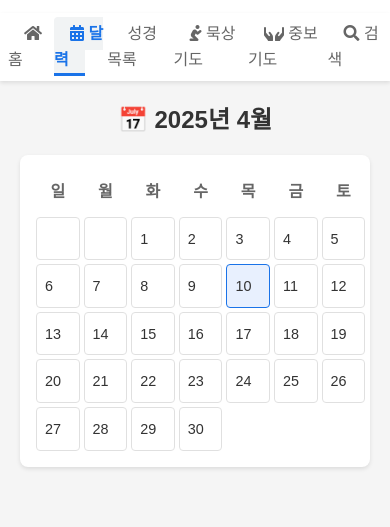
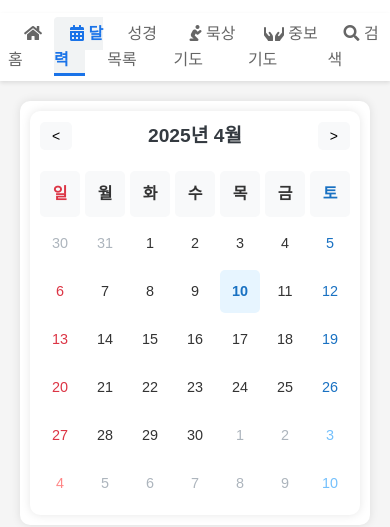
Before and after one commit to sizips32/bible-meditation-apps, a website: page index.html in a window 390 px wide. Both pictures are taken after a click on the link "달력". Shown: the part 57-584 px from the top of the page. Drawn offline with Linux system fonts and the light colour scheme.

Commit message:
feat: 오늘은 여기1

```diff
--- a/index.html
+++ b/index.html
@@ -24,12 +24,10 @@
     </nav>
 
     <main class="container">
-        <div class="calendar-controls">
-            <h2 id="current-month">📅</h2>
-        </div>
-
+        <!-- 달력 컨테이너 -->
         <div class="calendar"></div>
 
+        <!-- 묵상 컨테이너 -->
         <div class="meditation-container">
             <!-- 묵상 내용이 여기에 동적으로 로드됩니다 -->
         </div>
--- a/script.js
+++ b/script.js
@@ -45,72 +45,132 @@ function saveMeditationPrayers() {
 }
 
 // Calendar Functions
-function generateCalendar(year, month) {
+class Calendar {
+  constructor() {
+    this.currentDate = new Date();
+    this.selectedDate = new Date();
+    this.init();
+  }
+
+  init() {
+    this.render();
+    this.attachEventListeners();
+  }
+
+  // 달력 렌더링
+  render() {
+    const year = this.currentDate.getFullYear();
+    const month = this.currentDate.getMonth();
+
     const firstDay = new Date(year, month, 1);
     const lastDay = new Date(year, month + 1, 0);
-  const startingDay = firstDay.getDay();
-  const totalDays = lastDay.getDate();
-  const today = new Date();
 
-  // Update month display
-  const monthYear = firstDay.toLocaleDateString('ko-KR', {
-    year: 'numeric',
-    month: 'long'
-  });
-  currentMonthElement.innerHTML = `📅 ${monthYear}`;
+    const firstDayIndex = firstDay.getDay();
+    const lastDayDate = lastDay.getDate();
 
-  let calendarHTML = `
-    <div class="calendar-header">일</div>
-    <div class="calendar-header">월</div>
-    <div class="calendar-header">화</div>
-    <div class="calendar-header">수</div>
-    <div class="calendar-header">목</div>
-    <div class="calendar-header">금</div>
-    <div class="calendar-header">토</div>
+    let html = `
+      <div class="calendar">
+        <div class="calendar-header">
+          <button class="prev-month">&lt;</button>
+          <h2>${year}년 ${month + 1}월</h2>
+          <button class="next-month">&gt;</button>
+        </div>
+        <div class="calendar-days">
+          <div class="day-name sunday">일</div>
+          <div class="day-name">월</div>
+          <div class="day-name">화</div>
+          <div class="day-name">수</div>
+          <div class="day-name">목</div>
+          <div class="day-name">금</div>
+          <div class="day-name saturday">토</div>
     `;
 
-  // Add empty cells for days before the first day of the month
-  for (let i = 0; i < startingDay; i++) {
-    calendarHTML += '<div class="calendar-day empty"></div>';
+    // 이전 달의 마지막 날짜들
+    for (let i = firstDayIndex; i > 0; i--) {
+      const prevDate = new Date(year, month, -i + 1);
+      html += `<div class="calendar-day prev-month-day">${prevDate.getDate()}</div>`;
     }
 
-  // Add days of the month
-  for (let day = 1; day <= totalDays; day++) {
-    const date = `${year}-${String(month + 1).padStart(2, '0')}-${String(day).padStart(2, '0')}`;
-    const hasMeditation = meditations.some(m => m.date === date);
-    const isToday = today.getFullYear() === year &&
-                    today.getMonth() === month &&
-                    today.getDate() === day;
+    // 현재 달의 날짜들
+    for (let i = 1; i <= lastDayDate; i++) {
+      const today = new Date();
+      const isToday = i === today.getDate() &&
+                      month === today.getMonth() &&
+                      year === today.getFullYear();
 
-    calendarHTML += `
-      <div class="calendar-day ${hasMeditation ? 'has-meditation' : ''} ${isToday ? 'today' : ''}"
-           data-date="${date}">
-        <span class="date">${day}</span>
-        ${hasMeditation ? '<span class="meditation-indicator">✏️</span>' : ''}
+      const dayOfWeek = new Date(year, month, i).getDay();
+      const isSunday = dayOfWeek === 0;
+      const isSaturday = dayOfWeek === 6;
+
+      html += `
+        <div class="calendar-day ${isToday ? 'today' : ''} ${isSunday ? 'sunday' : ''} ${isSaturday ? 'saturday' : ''}"
+             data-date="${year}-${month + 1}-${i}">
+          ${i}
+        </div>`;
+    }
+
+    // 다음 달의 시작 날짜들
+    const remainingDays = 42 - (firstDayIndex + lastDayDate);
+    for (let i = 1; i <= remainingDays; i++) {
+      const dayOfWeek = new Date(year, month + 1, i).getDay();
+      const isSunday = dayOfWeek === 0;
+      const isSaturday = dayOfWeek === 6;
+
+      html += `
+        <div class="calendar-day next-month-day ${isSunday ? 'sunday' : ''} ${isSaturday ? 'saturday' : ''}">
+          ${i}
+        </div>`;
+    }
+
+    html += `
+        </div>
       </div>
     `;
+
+    document.querySelector('.calendar').innerHTML = html;
   }
 
-  calendar.innerHTML = calendarHTML;
-  addCalendarEventListeners();
-  calendar.style.display = 'grid';
+  // 이전 달로 이동
+  prevMonth() {
+    this.currentDate.setMonth(this.currentDate.getMonth() - 1);
+    this.render();
+    this.attachEventListeners();
   }
 
-function addCalendarEventListeners() {
-  const days = document.querySelectorAll('.calendar-day:not(.empty)');
-  days.forEach(day => {
-    day.addEventListener('click', () => {
-      const date = day.dataset.date;
-      const meditation = meditations.find(m => m.date === date);
+  // 다음 달로 이동
+  nextMonth() {
+    this.currentDate.setMonth(this.currentDate.getMonth() + 1);
+    this.render();
+    this.attachEventListeners();
+  }
 
-      if (meditation) {
-        displayMeditation(meditation);
-      } else {
-        showMeditationForm(date);
-      }
+  // 이벤트 리스너 설정
+  attachEventListeners() {
+    document.querySelector('.prev-month').addEventListener('click', () => {
+      this.prevMonth();
+    });
+
+    document.querySelector('.next-month').addEventListener('click', () => {
+      this.nextMonth();
+    });
+
+    // 날짜 선택 이벤트
+    document.querySelectorAll('.calendar-day:not(.prev-month-day):not(.next-month-day)').forEach(day => {
+      day.addEventListener('click', (e) => {
+        document.querySelectorAll('.calendar-day').forEach(d => d.classList.remove('selected'));
+        e.target.classList.add('selected');
+        const date = e.target.dataset.date;
+        this.selectedDate = new Date(date);
+        // 여기에 날짜 선택 시 실행할 콜백 함수를 추가할 수 있습니다.
       });
     });
   }
+}
+
+// 달력 초기화
+document.addEventListener('DOMContentLoaded', () => {
+  const calendar = new Calendar();
+});
 
 // Navigation Functions
 function showHomeView() {
--- a/styles.css
+++ b/styles.css
@@ -133,55 +133,134 @@ body {
 }
 
 .calendar {
+    width: 100%;
+    max-width: 800px;
+    margin: 0 auto;
+    background: #fff;
+    border-radius: 10px;
+    box-shadow: 0 0 10px rgba(0,0,0,0.1);
+    padding: 20px;
+}
+
+.calendar-header {
+    display: flex;
+    justify-content: space-between;
+    align-items: center;
+    margin-bottom: 20px;
+}
+
+.calendar-header button {
+    background: #f8f9fa;
+    border: none;
+    padding: 8px 15px;
+    border-radius: 5px;
+    cursor: pointer;
+    font-size: 16px;
+    transition: background-color 0.3s;
+}
+
+.calendar-header button:hover {
+    background: #e9ecef;
+}
+
+.calendar-header h2 {
+    margin: 0;
+    font-size: 1.5rem;
+    color: #343a40;
+}
+
+.calendar-days {
     display: grid;
     grid-template-columns: repeat(7, 1fr);
-    gap: 4px;
-    background-color: #fff;
-    padding: 1rem;
-    border-radius: 8px;
-    box-shadow: 0 2px 4px rgba(0,0,0,0.1);
-}
-
-.calendar-header {
+    gap: 5px;
+}
+
+.day-name {
     text-align: center;
-    padding: 0.5rem;
     font-weight: bold;
-    color: #666;
+    padding: 10px;
+    background: #f8f9fa;
+    border-radius: 5px;
+}
+
+.day-name.sunday {
+    color: #dc3545;
+}
+
+.day-name.saturday {
+    color: #1971c2;
 }
 
 .calendar-day {
+    text-align: center;
+    padding: 15px 10px;
+    cursor: pointer;
+    border-radius: 5px;
+    transition: background-color 0.3s;
     position: relative;
-    aspect-ratio: 1;
-    padding: 0.5rem;
-    border: 1px solid #e0e0e0;
-    border-radius: 4px;
-    cursor: pointer;
-    transition: all 0.3s ease;
 }
 
 .calendar-day:hover {
-    background-color: #f1f3f4;
-}
-
-.calendar-day.today {
-    background-color: #e8f0fe;
-    border-color: #1a73e8;
-}
-
-.calendar-day.has-meditation {
-    background-color: #e6f4ea;
-}
-
-.date {
-    font-size: 0.9rem;
-    color: #333;
-}
-
-.meditation-indicator {
-    position: absolute;
-    bottom: 4px;
-    right: 4px;
-    font-size: 0.8rem;
+    background: #e9ecef;
+}
+
+.prev-month-day,
+.next-month-day {
+    color: #adb5bd;
+}
+
+.today {
+    background: #e7f5ff;
+    color: #1971c2;
+    font-weight: bold;
+}
+
+.selected {
+    background: #339af0;
+    color: white;
+}
+
+.selected:hover {
+    background: #1c7ed6;
+}
+
+.calendar-day.sunday {
+    color: #dc3545;
+}
+
+.calendar-day.saturday {
+    color: #1971c2;
+}
+
+.prev-month-day.sunday,
+.next-month-day.sunday {
+    color: #ff8787;
+}
+
+.prev-month-day.saturday,
+.next-month-day.saturday {
+    color: #74c0fc;
+}
+
+/* 반응형 스타일 */
+@media (max-width: 768px) {
+    .calendar {
+        padding: 10px;
+    }
+
+    .calendar-day {
+        padding: 10px 5px;
+        font-size: 0.9rem;
+    }
+
+    .calendar-header h2 {
+        font-size: 1.2rem;
+    }
+
+    .calendar-header button {
+        padding: 6px 12px;
+        font-size: 14px;
+    }
 }
 
 /* Form */
```
Also changed, not shown: app/components/Calendar.js (added, +105 -0 lines). Lines whose indentation alone changed are shown as unchanged.
